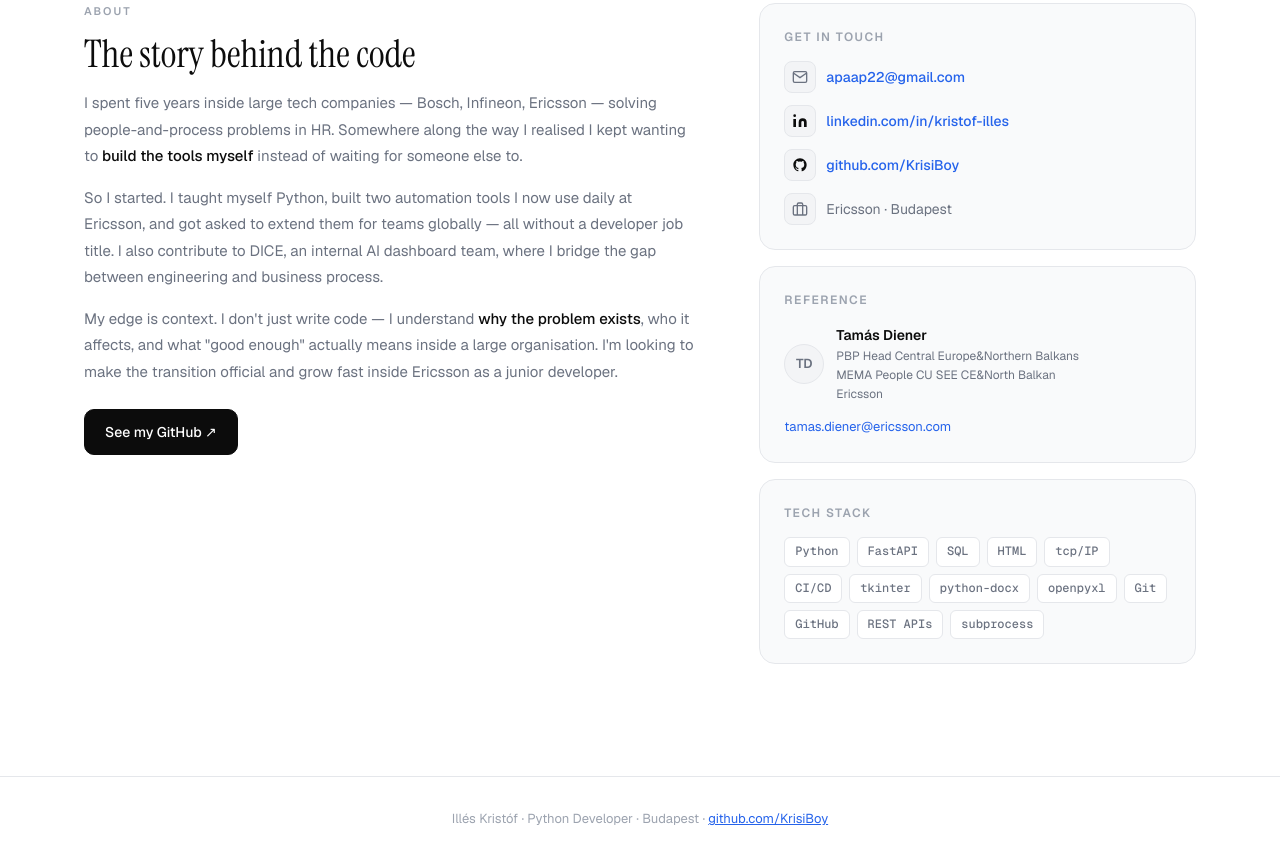
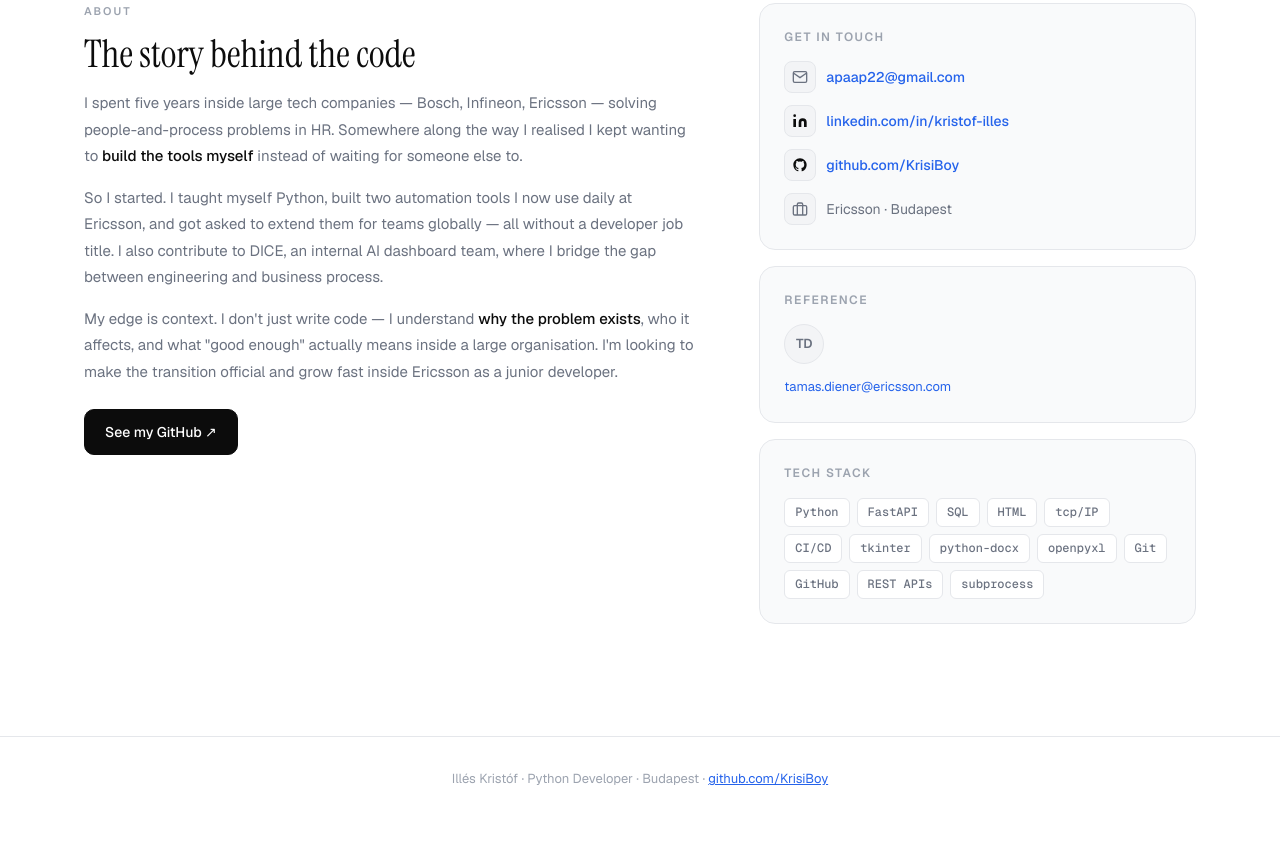
Before and after one commit to KrisiBoy/PersonalWEBPortfolio, a plain HTML site: page index.html in a window 1280 px wide. Shown: the part 3996-4858 px from the top of the page. After the commit the page ends 4818 px from the top, so only its background shows below. Drawn offline with nearby package versions, Linux system fonts and the light colour scheme.

Commit message:
Remove commented-out name div in index.html

```diff
--- a/index.html
+++ b/index.html
@@ -1582,9 +1582,8 @@
                   TD
                 </div>
                 <div>
-                  <div
-                    style="font-size: 14px; font-weight: 600; color: var(--ink)"
-                  >
+                  <!--
+                  <div style="font-size: 14px; font-weight: 600; color: var(--ink)">
                     Tamás Diener
                   </div>
                   <div style="font-size: 12px; color: var(--soft)">
@@ -1592,6 +1591,7 @@
                     MEMA People CU SEE CE&North Balkan <br>
                     Ericsson
                   </div>
+                    -->
                 </div>
               </div>
               <a
@@ -1601,8 +1601,7 @@
                   color: var(--accent);
                   text-decoration: none;
                 "
-                >tamas.diener@ericsson.com</a
-              >
+                >tamas.diener@ericsson.com</a>
             </div>
 
             <div class="aside-card">
```
